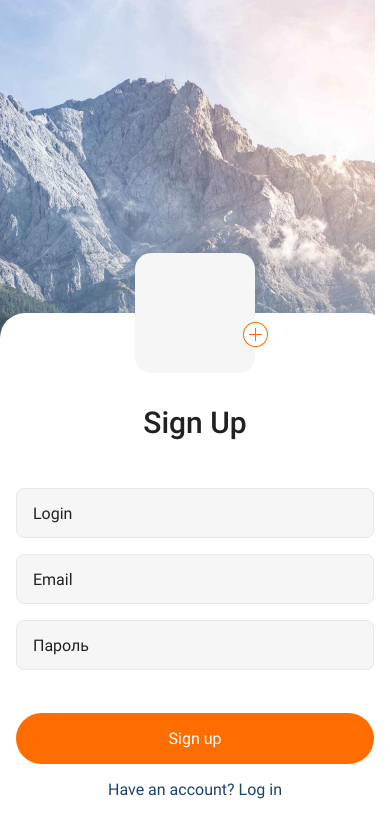
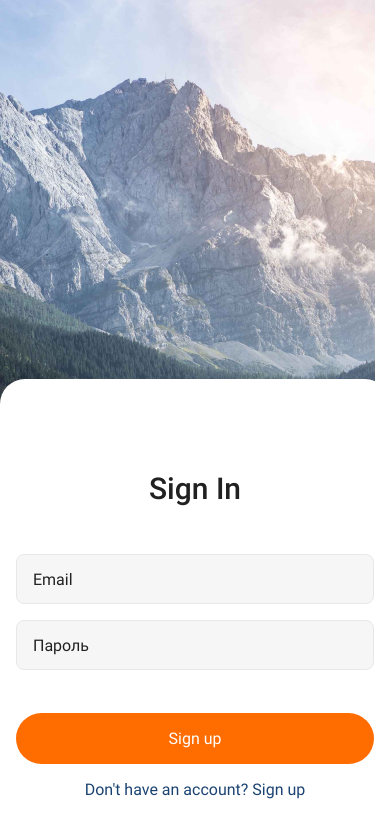
Before and after one commit to Yevhen999/react-native-project, a React Native app: screen / in a window 390 px wide. Shown: the top 838 px of the page. Built offline with nearby package versions, Linux system fonts and the light colour scheme.

Commit message:
add LoginScreen

```diff
--- a/App.js
+++ b/App.js
@@ -5,11 +5,13 @@ import {
   View,
   TouchableWithoutFeedback,
   Keyboard,
+  Dimensions,
 } from "react-native";
 import RegistrationScreen from "./components/Screens/RegistrationScreen";
+import LoginScreen from "./components/Screens/LoginScreen";
 import { useFonts } from "expo-font";
 import * as SplashScreen from "expo-splash-screen";
-import React, { useEffect } from "react";
+import React, { useState, useEffect } from "react";
 
 const image = require("./assets/background.png");
 
@@ -19,6 +21,21 @@ export default function App() {
     "Roboto-Medium": require("./assets/fonts/Roboto-Medium.ttf"),
     "Roboto-Regular": require("./assets/fonts/Roboto-Regular.ttf"),
   });
+
+  const [dimensions, setDimensions] = useState(
+    Dimensions.get("window").width - 20 * 2
+  );
+
+  useEffect(() => {
+    const onChange = () => {
+      const width = Dimensions.get("window").width - 20 * 2;
+      setDimensions(width);
+    };
+    Dimensions.addEventListener("change", onChange);
+    return () => {
+      Dimensions.removeEventListener("change", onChange);
+    };
+  }, []);
 
   useEffect(() => {
     async function prepare() {
@@ -41,7 +58,8 @@ export default function App() {
           resizeMode="cover"
           style={styles.backgroundImage}
         >
-          <RegistrationScreen />
+          {/* <RegistrationScreen /> */}
+          <LoginScreen />
           <StatusBar style="auto" />
         </ImageBackground>
       </TouchableWithoutFeedback>
--- a/app.json
+++ b/app.json
@@ -3,7 +3,7 @@
     "name": "react-native-project",
     "slug": "react-native-project",
     "version": "1.0.0",
-    "orientation": "portrait",
+    "orientation": "default",
     "icon": "./assets/icon.png",
     "userInterfaceStyle": "light",
     "splash": {
@@ -11,9 +11,7 @@
       "resizeMode": "contain",
       "backgroundColor": "#ffffff"
     },
-    "assetBundlePatterns": [
-      "**/*"
-    ],
+    "assetBundlePatterns": ["**/*"],
     "ios": {
       "supportsTablet": true
     },
--- a/components/Screens/LoginScreen.js
+++ b/components/Screens/LoginScreen.js
@@ -1,46 +1,140 @@
+import { useState } from "react";
 import {
-  Image,
   StyleSheet,
   Text,
   TextInput,
   TouchableOpacity,
   View,
+  Image,
+  Platform,
+  KeyboardAvoidingView,
+  Keyboard,
 } from "react-native";
 
-const avatar = require("../../assets/avatar.png");
+const initialState = {
+  email: "",
+  password: "",
+};
 
 export const LoginScreen = () => {
+  const [isShowKeyboard, setIsShowKeyboard] = useState(false);
+  const [state, setState] = useState(initialState);
+
+  const keyboardHide = () => {
+    setIsShowKeyboard(false);
+    Keyboard.dismiss();
+    console.log(state);
+    setState(initialState);
+  };
+
   return (
-    <View style={styles.wrap}>
-      <Image source={avatar} />
-      <View>
-        <Text>Регистрация</Text>
+    <KeyboardAvoidingView behavior={Platform.OS === "ios" && "padding"}>
+      <View style={{ ...styles.wrap, paddingBottom: isShowKeyboard ? 0 : 45 }}>
+        <Text style={styles.title}>Sign In</Text>
+        <View style={styles.inputWrap}>
+          <TextInput
+            style={styles.input}
+            placeholder="Email"
+            value={state.email}
+            onFocus={() => setIsShowKeyboard(true)}
+            onChangeText={(value) =>
+              setState((prevState) => ({ ...prevState, email: value }))
+            }
+          />
+          <TextInput
+            style={styles.input}
+            placeholder="Пароль"
+            value={state.password}
+            secureTextEntry={true}
+            onFocus={() => setIsShowKeyboard(true)}
+            onChangeText={(value) =>
+              setState((prevState) => ({ ...prevState, password: value }))
+            }
+          />
+        </View>
+        <View style={styles.btnWrap}>
+          <TouchableOpacity
+            activeOpacity={0.7}
+            style={styles.btnRegistration}
+            onPress={() => keyboardHide()}
+          >
+            <Text style={styles.btnText}>Sign up</Text>
+          </TouchableOpacity>
+        </View>
+        <Text style={styles.bottomText}>Don't have an account? Sign up</Text>
       </View>
-      <View>
-        <Text></Text>
-        <TextInput placeholder="Логин"></TextInput>
-      </View>
-      <View>
-        <Text></Text>
-        <TextInput placeholder="Адрес электронной почты"></TextInput>
-      </View>
-      <View>
-        <Text></Text>
-        <TextInput placeholder="Пароль"></TextInput>
-      </View>
-      <TouchableOpacity>
-        <Text>Зарегистрироваться</Text>
-      </TouchableOpacity>
-    </View>
+    </KeyboardAvoidingView>
   );
 };
 
 const styles = StyleSheet.create({
-  //   wrap: {
-  //     backgroundColor: "white",
-  //     borderTopLeftRadius: 25,
-  //     borderTopRightRadius: 25,
-  //   },
+  wrap: {
+    position: "relative",
+    backgroundColor: "white",
+    borderTopLeftRadius: 25,
+    borderTopRightRadius: 25,
+    alignItems: "center",
+  },
+  userImage: {
+    position: "absolute",
+    top: -60,
+    width: 120,
+    height: 120,
+    borderRadius: 16,
+    backgroundColor: "#F6F6F6",
+  },
+  addAvatar: {
+    position: "absolute",
+    right: -12.5,
+    bottom: 26,
+  },
+  title: {
+    color: "#212121",
+    marginTop: 92,
+    fontFamily: "Roboto-Medium",
+    fontSize: 30,
+  },
+  inputWrap: {
+    width: "100%",
+    marginTop: 32,
+  },
+  input: {
+    height: 50,
+    marginTop: 16,
+    marginHorizontal: 16,
+    paddingLeft: 16,
+    fontFamily: "Roboto-Regular",
+    fontSize: 16,
+    color: "#212121",
+    backgroundColor: "#F6F6F6",
+    borderWidth: 1,
+    borderColor: "#E8E8E8",
+    borderRadius: 8,
+  },
+  btnWrap: {
+    width: "100%",
+  },
+  btnRegistration: {
+    alignItems: "center",
+    marginTop: 43,
+    marginHorizontal: 16,
+    paddingTop: 16,
+    paddingBottom: 16,
+    backgroundColor: "#FF6C00",
+    borderRadius: 100,
+  },
+  btnText: {
+    color: "#FFFFFF",
+    fontFamily: "Roboto-Regular",
+    fontSize: 16,
+  },
+  bottomText: {
+    marginTop: 16,
+    fontFamily: "Roboto-Regular",
+    fontSize: 16,
+    textAlign: "center",
+    color: "#1B4371",
+  },
 });
 
 export default LoginScreen;
--- a/components/Screens/RegistrationScreen.js
+++ b/components/Screens/RegistrationScreen.js
@@ -31,9 +31,7 @@ export const RegistrationScreen = () => {
   };
 
   return (
-    <KeyboardAvoidingView
-    // behavior={Platform.OS === "ios" ? "padding" : "height"}
-    >
+    <KeyboardAvoidingView behavior={Platform.OS === "ios" && "padding"}>
       <View style={{ ...styles.wrap, paddingBottom: isShowKeyboard ? 0 : 45 }}>
         <View style={styles.userImage}>
           <TouchableOpacity style={styles.addAvatar}>
@@ -62,7 +60,7 @@ export const RegistrationScreen = () => {
           />
           <TextInput
             style={styles.input}
-            placeholder="Пароль"
+            placeholder="password"
             value={state.password}
             secureTextEntry={true}
             onFocus={() => setIsShowKeyboard(true)}
@@ -89,7 +87,6 @@ export const RegistrationScreen = () => {
 const styles = StyleSheet.create({
   wrap: {
     position: "relative",
-    // paddingBottom: 78,
     backgroundColor: "white",
     borderTopLeftRadius: 25,
     borderTopRightRadius: 25,
@@ -98,7 +95,6 @@ const styles = StyleSheet.create({
   userImage: {
     position: "absolute",
     top: -60,
-    // right: Dimensions.get("window").width / 2 - 60,
     width: 120,
     height: 120,
     borderRadius: 16,
```
